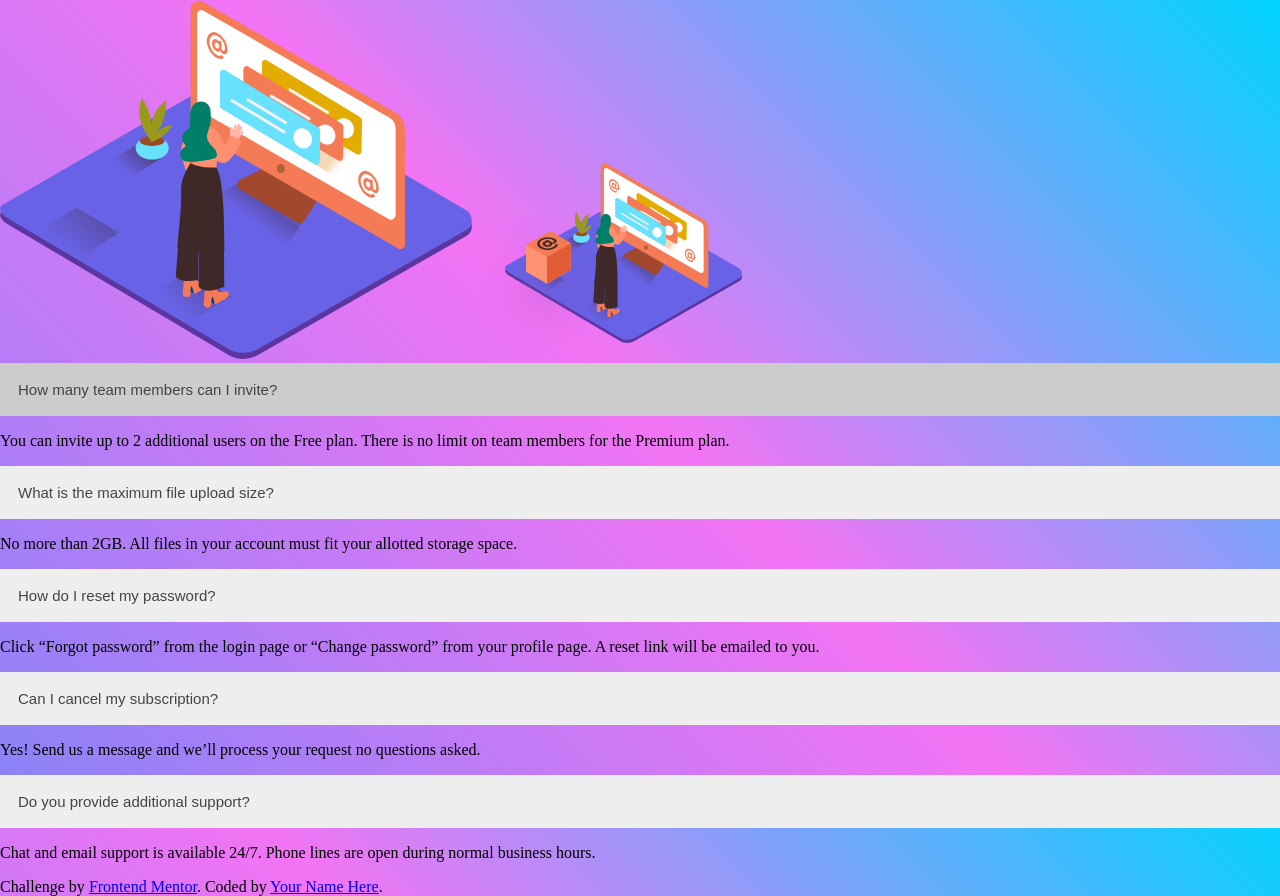
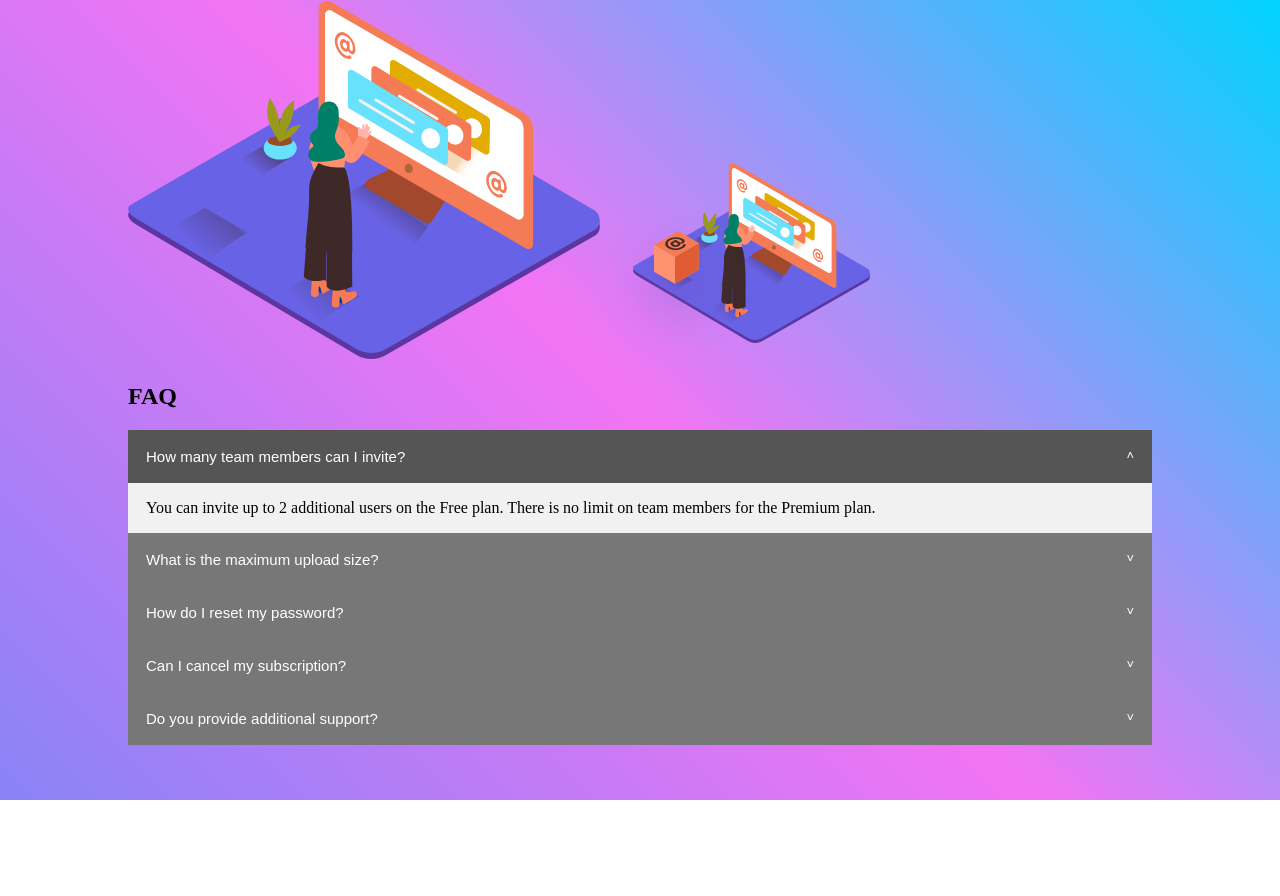
Before and after one commit to tylertechtyler/mentor-projects, a plain HTML site: page faq-accordion-card-main/index.html in a window 1280 px wide. Both pictures are taken after a click on the button "How many team members can I invite?". After the commit the page ends 800 px from the top, so only its background shows below. Drawn offline with Linux system fonts and the light colour scheme.

Commit message:
worked on question class, added unicode, text, studied script, still trying to figure out how to make them one at a time

```diff
--- a/faq-accordion-card-main/index.html
+++ b/faq-accordion-card-main/index.html
@@ -9,13 +9,20 @@
 
   <title>Frontend Mentor | FAQ Accordion Card</title>
 
-  <!-- Feel free to remove these styles or customise in your own stylesheet 👍 -->
-
 
 </head>
 <body>
+  <!--
+      <div class="attribution">
+    Challenge by <a href="https://www.frontendmentor.io?ref=challenge" target="_blank">Frontend Mentor</a>.
+    Coded by <a href="#">Your Name Here</a>.
+      </div>
+    </div>
+  </div>
+-->
 <div class="wrapper">
-    <div class="content">
+
+<div class="media">
 <div class="photo-container">
   <div class="pattern-top"></div>
   <div class="pattern-bottom"></div>
@@ -25,12 +32,17 @@
     <img src="/images/illustration-woman-online-mobile.svg" class="image2"/>
   </picture>
 </div>
-      <button type="button" class="collapsible" aria-expanded="false" aria-controls="collapseExample">How many team members can I invite?</button>
+</div>
+
+<div class="questions">
+  <h2>FAQ</h2>
+
+<button type="button" class="collapsible">How many team members can I invite?</button>
 <div class="content">
   <p>You can invite up to 2 additional users on the Free plan. There is no limit on
     team members for the Premium plan.</p>
 </div>
-      <button type="button" class="collapsible">What is the maximum file upload size?</button>
+<button type="button" class="collapsible">What is the maximum upload size?</button>
 <div class="content">
   <p>No more than 2GB. All files in your account must fit your allotted storage space.</p>
 </div>
@@ -47,15 +59,28 @@
 <div class="content">
   <p>Chat and email support is available 24/7. Phone lines are open during normal business hours.</p>
 </div>
-
-      <div class="attribution">
-    Challenge by <a href="https://www.frontendmentor.io?ref=challenge" target="_blank">Frontend Mentor</a>.
-    Coded by <a href="#">Your Name Here</a>.
-      </div>
-    </div>
 </div>
 
+</div>
 
+<script>
+  var coll = document.getElementsByClassName("collapsible");
+  var i;
+
+  for (i = 0; i < coll.length; i++) {
+    coll[i].addEventListener("click", function() {
+      this.classList.toggle("active");
+      var content = this.nextElementSibling;
+      if (content.style.maxHeight){
+        content.style.maxHeight = null;
+      } else {
+        content.style.maxHeight = content.scrollHeight + "px";
+      }
+    });
+  }
+  </script>
+
+  <!--
 
   <script>
     var coll = document.getElementsByClassName("collapsible");
@@ -74,5 +99,6 @@
     }
 
     </script>
+  -->
 </body>
 </html>
--- a/faq-accordion-card-main/style.css
+++ b/faq-accordion-card-main/style.css
@@ -9,12 +9,15 @@ body {
     background: linear-gradient(45deg, rgba(137,131,247,1),rgba(243,116,244,1),rgba(0,212,255,1) 100%);
 
 }
-div {
-    height: auto;
+.wrapper {
+  max-width: 80%;
+  margin: auto;
 }
-.collapsible {
-    background-color: #eee;
-    color: #444;
+
+  /*this is for the collapsible buttons */
+  .collapsible {
+    background-color: #777;
+    color: white;
     cursor: pointer;
     padding: 18px;
     width: 100%;
@@ -23,15 +26,26 @@ div {
     outline: none;
     font-size: 15px;
   }
-.active, .collapsible:hover {
-    background-color: #ccc;
+
+  .active, .collapsible:hover {
+    background-color: #555;
   }
 
- content {
+  .content {
     padding: 0 18px;
-    display: none;
+    max-height: 0;
     overflow: hidden;
+    transition: max-height 0.2s ease-out;
     background-color: #f1f1f1;
-    max-height: 0;
-    transition: max-height 0.2s ease-out;
   }
+  .collapsible:after {
+    content: '\02c5'; /* Unicode character for "plus" sign (+) */
+    font-size: 13px;
+    color: white;
+    float: right;
+    margin-left: 5px;
+  }
+
+  .active:after {
+    content: "\02c4"; /* Unicode character for "minus" sign (-) */
+  }
```
Lines whose indentation alone changed are shown as unchanged.
